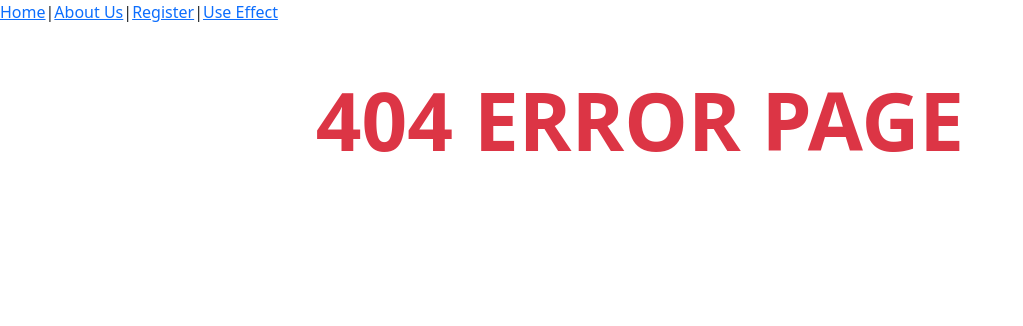
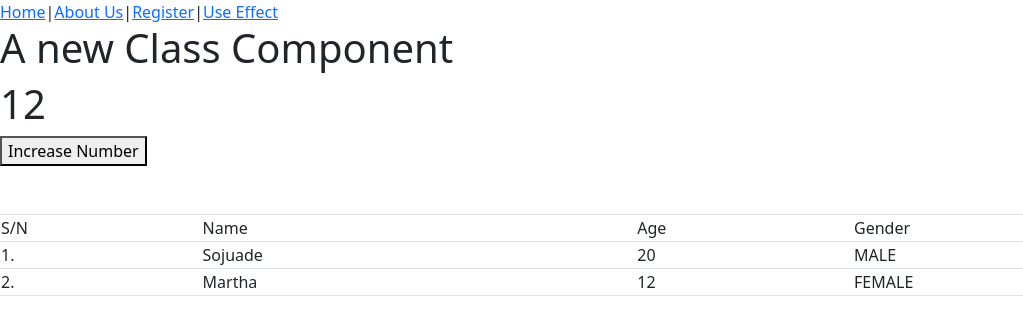
Before and after one commit to petertechy/jan_cohort_react, a React (Vite) app: page /class in a window 1280 px wide. Before the commit this address had no page. Shown: the top 326 px of the page, without its empty margins (0-1023 px from the left). Built offline with nearby package versions, Linux system fonts and the light colour scheme.

Commit message:
Updated App.jsx, SignIn page, and added new pages (ClassReact, Profile, Reference)

```diff
--- a/src/App.jsx
+++ b/src/App.jsx
@@ -16,6 +16,9 @@ import Contact from './Pages/Contact'
 import Services from './Pages/Services'
 import SignUp from './Pages/SignUp'
 import SignIn from './Pages/SignIn'
+import Reference from './Pages/Reference'
+import ClassReact from './Pages/ClassReact'
+import Profile from './Pages/Profile'
 
 const App = () => {
   return (
@@ -35,6 +38,9 @@ const App = () => {
         <Route path="services" element={<Services/>}/>
         <Route path="signup" element={<SignUp/>}/>
         <Route path="signin" element={<SignIn/>}/>
+        <Route path="reference" element={<Reference/>}/>
+        <Route path="class" element={<ClassReact title="A new Class Component"/>}/>
+        <Route path="profile" element={<Profile/>}/>
 
 
 
--- /dev/null
+++ b/src/Pages/ClassReact.jsx
@@ -0,0 +1,84 @@
+import { Component } from "react";
+
+class ClassReact extends Component {
+    constructor(props) {
+        super(props);
+    }
+    state = { myNumber:12 }
+
+    increase = () =>{
+        console.log(this.state.myNumber)
+        this.setState({myNumber:this.state.myNumber+=1})
+    }
+
+    componentDidMount = () =>{
+        console.log("Component don mount")
+    }
+
+    componentDidUpdate = () =>{
+        console.log("Component has updated")
+    }
+
+    componentWillUnmount = () =>{
+        console.log("component don unmount")
+    }
+
+    compon
+
+    render() {
+        console.log(this.props)
+        return (
+            <>
+               <h1>{this.props.title}</h1>
+               <h1>{this.state.myNumber}</h1>
+               <button onClick={this.increase}>Increase Number</button>
+
+               <table className="table table-bordered table-stripped my-5">
+                <tr>
+                    <td>S/N</td>
+                    <td>Name</td>
+                    <td>Age</td>
+                    <td>Gender</td>
+                </tr>
+                <tr>
+                    <td>1.</td>
+                    <td>Sojuade</td>
+                    <td>20</td>
+                    <td>MALE</td>
+                </tr>
+                <tr>
+                    <td>2.</td>
+                    <td>Martha</td>
+                    <td>12</td>
+                    <td>FEMALE</td>
+                </tr>
+               </table>
+            </>
+         );
+    }
+}
+
+export default ClassReact;
+
+
+
+
+
+// import React, { useState } from 'react'
+
+// const ClassReact = (props) => {
+//     const [number, setnumber] = useState(0)
+
+//     const increase = ()=>{
+//         setnumber(number+1)
+//     }
+//   return (
+//     <>
+//     <h1>{props.title}</h1>
+//     <h1>{number}</h1>
+//     <button onClick={increase}>Increase Number</button>
+//     </>
+//   )
+// }
+
+// export default ClassReact
--- /dev/null
+++ b/src/Pages/Profile.jsx
@@ -0,0 +1,11 @@
+import React from 'react'
+
+const Profile = () => {
+  return (
+    <>
+        <h1>This is my Profile</h1>
+    </>
+  )
+}
+
+export default Profile
--- /dev/null
+++ b/src/Pages/Reference.jsx
@@ -0,0 +1,31 @@
+import React, { useEffect, useRef, useState } from 'react'
+
+const Reference = () => {
+    const [number, setnumber] = useState(0)
+    let myNumber = useRef(0)
+    let myHeader = useRef("")
+    useEffect(() => {
+        setnumber(3)
+        myNumber.current = 9
+        console.log(myNumber.current)
+    })
+
+    const changeHeader = ()=>{
+        myHeader.current.innerText = "Hello Martha"
+        myHeader.current.style.color = "green"
+        myHeader.current.style.fontSize = "50px"
+        console.log(myHeader.current.innerText)
+    }
+
+
+  return (
+    <>
+        <h1>Use Reference Hook</h1>
+        <h1 ref={myHeader}>Hello World</h1>
+        <button onClick={changeHeader}>Change Name</button>
+        <h1>{number}</h1>
+    </>
+  )
+}
+
+export default Reference
--- a/src/Pages/SignIn.jsx
+++ b/src/Pages/SignIn.jsx
@@ -1,16 +1,23 @@
 import axios from "axios";
 import React, { useState } from "react";
+import { useNavigate } from "react-router-dom";
 
 const SignIn = () => {
   const [email, setemail] = useState("");
   const [password, setpassword] = useState("");
-
+  const [message, setmessage] = useState("")
+  let navigate =useNavigate()
   const handleLogin = () => {
     let userObj = { email, password };
     let url = "http://localhost:5500/user/signin"
     axios.post(url, userObj)
     .then((response)=>{
         console.log(response)
+        if(response.data.status == true){
+          navigate('/profile')
+        }else{
+          setmessage(response.data.message)
+        }
     })
     .catch((err)=>{
         console.log(err, "There is an error")
@@ -21,7 +28,7 @@ const SignIn = () => {
   return (
     <>
       <h1>Sign In Page</h1>
-
+      {message ? <h1>{message}</h1> : ""}
       <input
         type="text"
         placeholder="Enter your Email"
```
